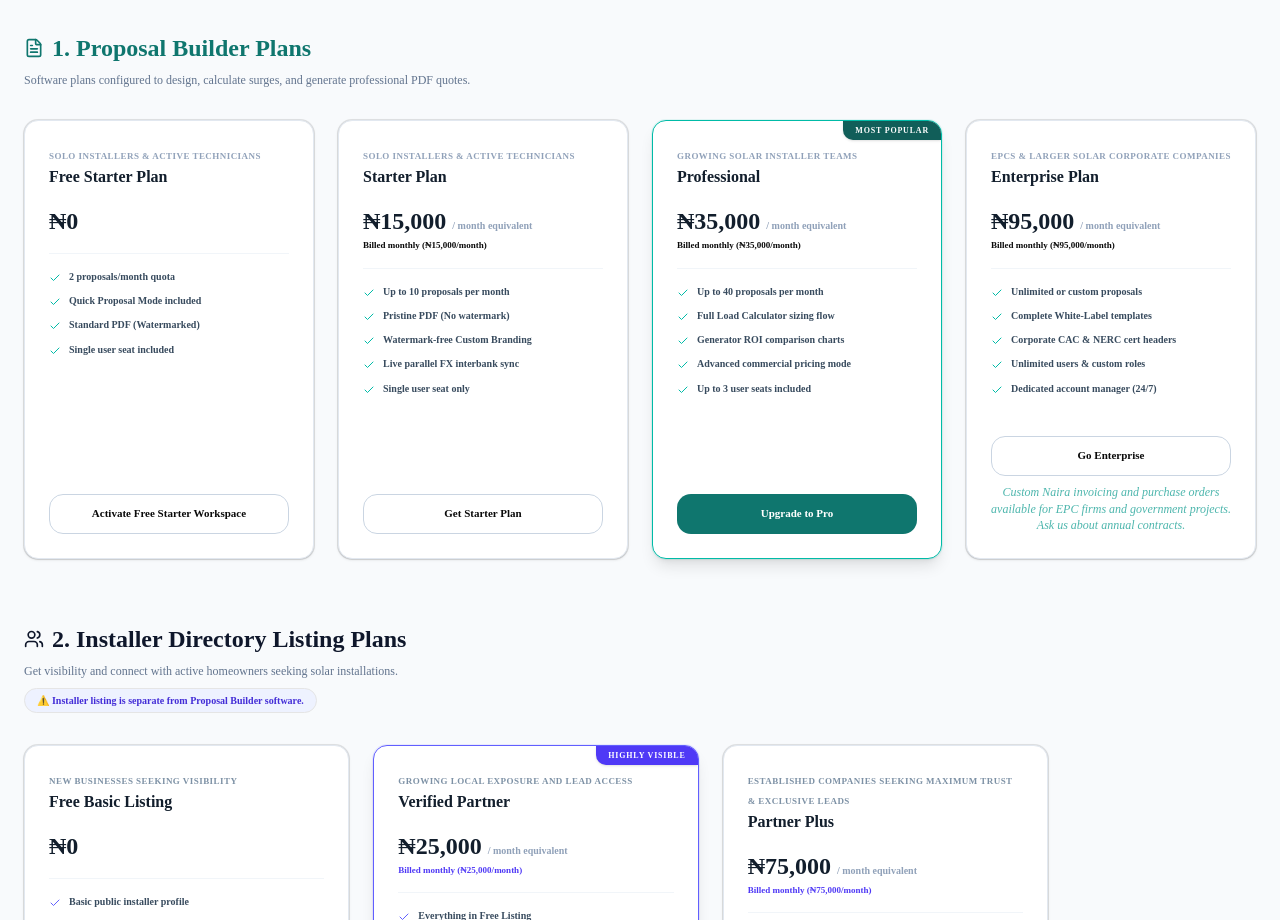
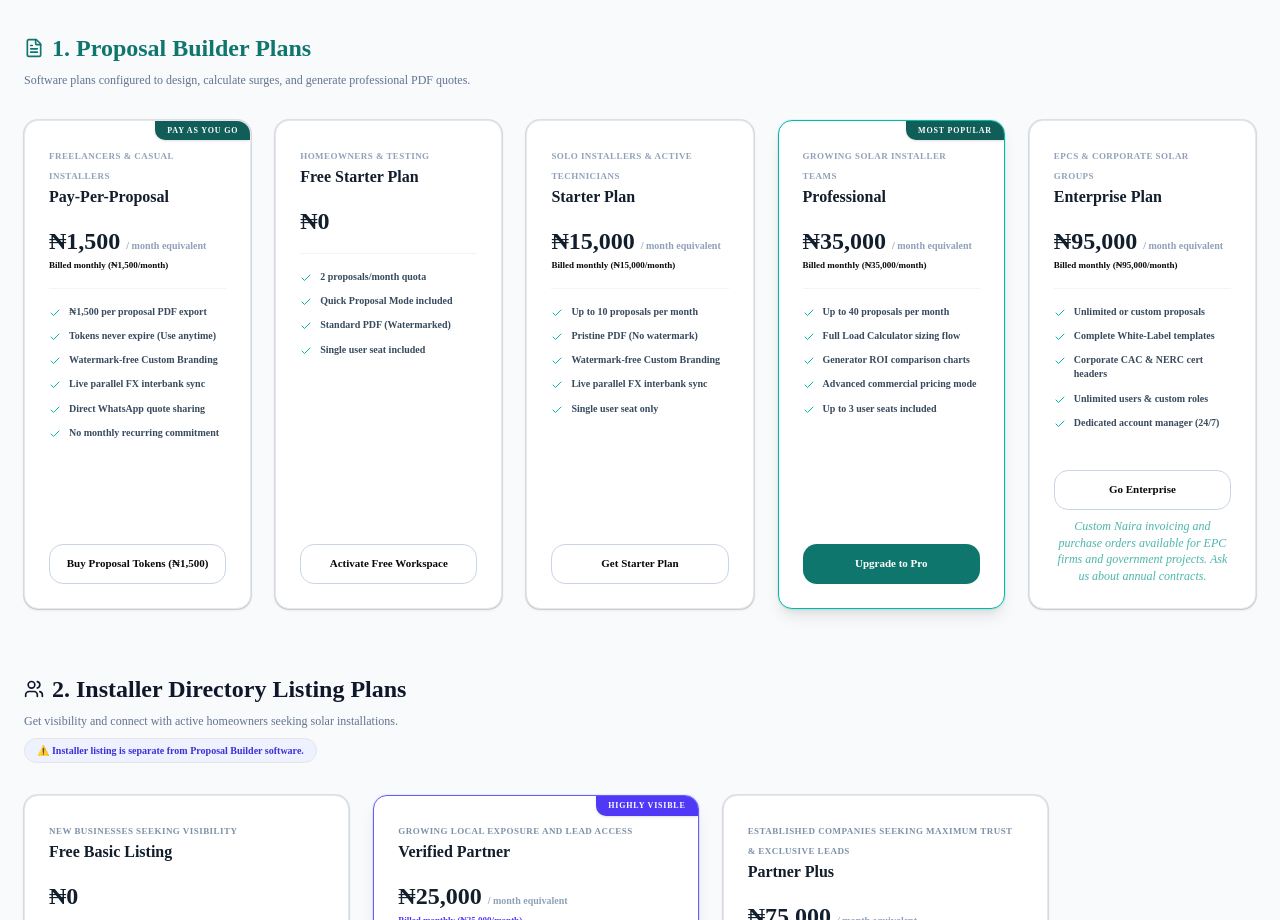
Before and after one commit to tosinbethelmind/Solar-ROI-Proposal-Builder, a Next.js app: page /pricing in a window 1280 px wide. Shown: the part 1060-1980 px from the top of the page. Built offline with nearby package versions, Linux system fonts and the light colour scheme; no server answers; the database is empty.

Commit message:
feat: add Pay-Per-Proposal (Pay As You Go token pack @ ₦1,500) to pricing cards and comparison matrix

```diff
--- a/src/app/pricing/page.tsx
+++ b/src/app/pricing/page.tsx
@@ -49,10 +49,30 @@ export interface PricingPlan {
 /* ─── 1. Proposal Builder SaaS Plans Configuration ─── */
 const proposalPlans: PricingPlan[] = [
   {
+    id: 'payg',
+    name: 'Pay-Per-Proposal',
+    category: 'proposal',
+    bestFor: 'Freelancers & casual installers',
+    priceMonthly: 1500,
+    priceQuarterly: 1500,
+    priceAnnual: 1500,
+    badge: 'Pay As You Go',
+    features: [
+      '₦1,500 per proposal PDF export',
+      'Tokens never expire (Use anytime)',
+      'Watermark-free Custom Branding',
+      'Live parallel FX interbank sync',
+      'Direct WhatsApp quote sharing',
+      'No monthly recurring commitment'
+    ],
+    ctaLabel: 'Buy Proposal Tokens (₦1,500)',
+    ctaHref: '#payment-section'
+  },
+  {
     id: 'free',
     name: 'Free Starter Plan',
     category: 'proposal',
-    bestFor: 'Solo installers & active technicians',
+    bestFor: 'Homeowners & testing',
     priceMonthly: 0,
     priceQuarterly: 0,
     priceAnnual: 0,
@@ -62,7 +82,7 @@ const proposalPlans: PricingPlan[] = [
       'Standard PDF (Watermarked)',
       'Single user seat included'
     ],
-    ctaLabel: 'Activate Free Starter Workspace',
+    ctaLabel: 'Activate Free Workspace',
     ctaHref: '/'
   },
   {
@@ -107,7 +127,7 @@ const proposalPlans: PricingPlan[] = [
     id: 'enterprise',
     name: 'Enterprise Plan',
     category: 'proposal',
-    bestFor: 'EPCs & larger solar corporate companies',
+    bestFor: 'EPCs & corporate solar groups',
     priceMonthly: 95000,
     priceQuarterly: 256500, // ₦85,500/mo * 3 (10% off)
     priceAnnual: 912000, // ₦76,000/mo * 12 (20% off)
@@ -705,7 +725,7 @@ export default function PricingPage() {
             </p>
           </div>
 
-          <div className="grid grid-cols-1 md:grid-cols-2 lg:grid-cols-4 gap-6 items-stretch">
+          <div className="grid grid-cols-1 md:grid-cols-3 lg:grid-cols-5 gap-6 items-stretch">
             {proposalPlans.map((plan) => {
               const currentPrice = getPrice(plan);
               const totalPrice = getTotalPrice(plan);
@@ -1017,6 +1037,7 @@ export default function PricingPage() {
                   onChange={(e) => setManualPlan(e.target.value)}
                   className="w-full text-xs p-2 rounded-lg border border-slate-200 bg-white dark:border-slate-880 dark:bg-slate-950 text-slate-800 dark:text-slate-250 focus:outline-none"
                 >
+                  <option value="payg">Pay-Per-Proposal Token (₦1,500/proposal)</option>
                   <option value="starter">Starter Proposal (₦15,000/mo)</option>
                   <option value="pro">Professional Proposal (₦35,000/mo)</option>
                   <option value="enterprise">Enterprise Proposal (₦95,000/mo)</option>
--- a/src/components/ComparePlans.jsx
+++ b/src/components/ComparePlans.jsx
@@ -4,9 +4,10 @@ import * as React from 'react';
 import { Check, X, Info } from 'lucide-react';
 import { Button } from '@/components/ui/button';
 
-const PLAN_KEYS = ['free', 'starter', 'professional', 'enterprise'];
+const PLAN_KEYS = ['payg', 'free', 'starter', 'professional', 'enterprise'];
 
 const PLAN_HEADERS = {
+  payg: { name: 'Pay-Per-Proposal', price: '₦1,500', label: 'Pay As You Go' },
   free: { name: 'Free Starter Plan', price: '₦0', label: 'Homeowners' },
   starter: { name: 'Starter Plan', price: '₦15,000', label: 'Solo Installers' },
   professional: { name: 'Professional', price: '₦35,000', label: 'Growing Teams' },
@@ -14,23 +15,23 @@ const PLAN_HEADERS = {
 };
 
 const COMPARE_ROWS = [
-  { group: 'Core Sizing & Proposals', label: 'Proposals / Month', free: '2 Proposals', starter: '10 Proposals', professional: '40 Proposals', enterprise: 'Unlimited' },
-  { group: 'Core Sizing & Proposals', label: 'Watermark-free PDF export', free: false, starter: true, professional: true, enterprise: true },
-  { group: 'Core Sizing & Proposals', label: 'WhatsApp direct sharing', free: false, starter: true, professional: true, enterprise: true },
-  { group: 'Core Sizing & Proposals', label: 'Offline field mode cache', free: true, starter: true, professional: true, enterprise: true },
+  { group: 'Core Sizing & Proposals', label: 'Proposals / Month', payg: '₦1,500/token', free: '2 Proposals', starter: '10 Proposals', professional: '40 Proposals', enterprise: 'Unlimited' },
+  { group: 'Core Sizing & Proposals', label: 'Watermark-free PDF export', payg: true, free: false, starter: true, professional: true, enterprise: true },
+  { group: 'Core Sizing & Proposals', label: 'WhatsApp direct sharing', payg: true, free: false, starter: true, professional: true, enterprise: true },
+  { group: 'Core Sizing & Proposals', label: 'Offline field mode cache', payg: true, free: true, starter: true, professional: true, enterprise: true },
 
-  { group: 'Naira ROI Engine', label: 'Live FX Interbank sync', free: false, starter: true, professional: true, enterprise: true },
-  { group: 'Naira ROI Engine', label: 'Full load capacity sizing', free: false, starter: false, professional: true, enterprise: true },
-  { group: 'Naira ROI Engine', label: 'Generator ROI fuel offset charts', free: false, starter: false, professional: true, enterprise: true },
-  { group: 'Naira ROI Engine', label: 'Custom markups & dynamic VAT', free: false, starter: false, professional: true, enterprise: true },
+  { group: 'Naira ROI Engine', label: 'Live FX Interbank sync', payg: true, free: false, starter: true, professional: true, enterprise: true },
+  { group: 'Naira ROI Engine', label: 'Full load capacity sizing', payg: false, free: false, starter: false, professional: true, enterprise: true },
+  { group: 'Naira ROI Engine', label: 'Generator ROI fuel offset charts', payg: false, free: false, starter: false, professional: true, enterprise: true },
+  { group: 'Naira ROI Engine', label: 'Custom markups & dynamic VAT', payg: false, free: false, starter: false, professional: true, enterprise: true },
 
-  { group: 'Branding & Teams', label: 'Team seats', free: '1 User', starter: '1 User', professional: '3 Users', enterprise: 'Unlimited' },
-  { group: 'Branding & Teams', label: 'White-label custom domain', free: false, starter: false, professional: false, enterprise: true },
-  { group: 'Branding & Teams', label: 'LSEB Lagos compliance permits', free: false, starter: true, professional: true, enterprise: true },
-  { group: 'Branding & Teams', label: 'Landlord Consent templates', free: false, starter: true, professional: true, enterprise: true },
+  { group: 'Branding & Teams', label: 'Team seats', payg: '1 User', free: '1 User', starter: '1 User', professional: '3 Users', enterprise: 'Unlimited' },
+  { group: 'Branding & Teams', label: 'White-label custom domain', payg: false, free: false, starter: false, professional: false, enterprise: true },
+  { group: 'Branding & Teams', label: 'LSEB Lagos compliance permits', payg: true, free: false, starter: true, professional: true, enterprise: true },
+  { group: 'Branding & Teams', label: 'Landlord Consent templates', payg: true, free: false, starter: true, professional: true, enterprise: true },
 
-  { group: 'Support & Management', label: 'Support level', free: 'Community', starter: 'Standard Email', professional: 'Priority 24/7', enterprise: 'Dedicated SLA' },
-  { group: 'Support & Management', label: 'Dedicated Account Manager', free: false, starter: false, professional: false, enterprise: true }
+  { group: 'Support & Management', label: 'Support level', payg: 'Community', free: 'Community', starter: 'Standard Email', professional: 'Priority 24/7', enterprise: 'Dedicated SLA' },
+  { group: 'Support & Management', label: 'Dedicated Account Manager', payg: false, free: false, starter: false, professional: false, enterprise: true }
 ];
 
 export default function ComparePlans() {
--- a/src/components/home/PricingTable.tsx
+++ b/src/components/home/PricingTable.tsx
@@ -8,6 +8,12 @@ import Link from 'next/link';
 type Cycle = 'monthly' | 'annual';
 
 const PLANS = [
+  {
+    id: 'payg', name: 'Pay-Per-Proposal', audience: 'Freelancers', monthlyPrice: 1500, annualPrice: 1500,
+    btnText: 'Buy Tokens', btnLink: '/pricing#payment-section', highlight: false, border: 'border-slate-300 dark:border-slate-700',
+    badge: 'PAY AS YOU GO',
+    features: { proposals: '₦1,500/token', watermark: true, fx: true, fullLoad: false, genRoi: false, whatsapp: true, whiteLabel: false, users: '1', accountMgr: false, offline: true },
+  },
   {
     id: 'free', name: 'Free Starter Plan', audience: 'Homeowners', monthlyPrice: 0, annualPrice: 0,
     btnText: 'Start Free', btnLink: '/estimator', highlight: false, border: 'border-slate-300 dark:border-slate-700',
```
